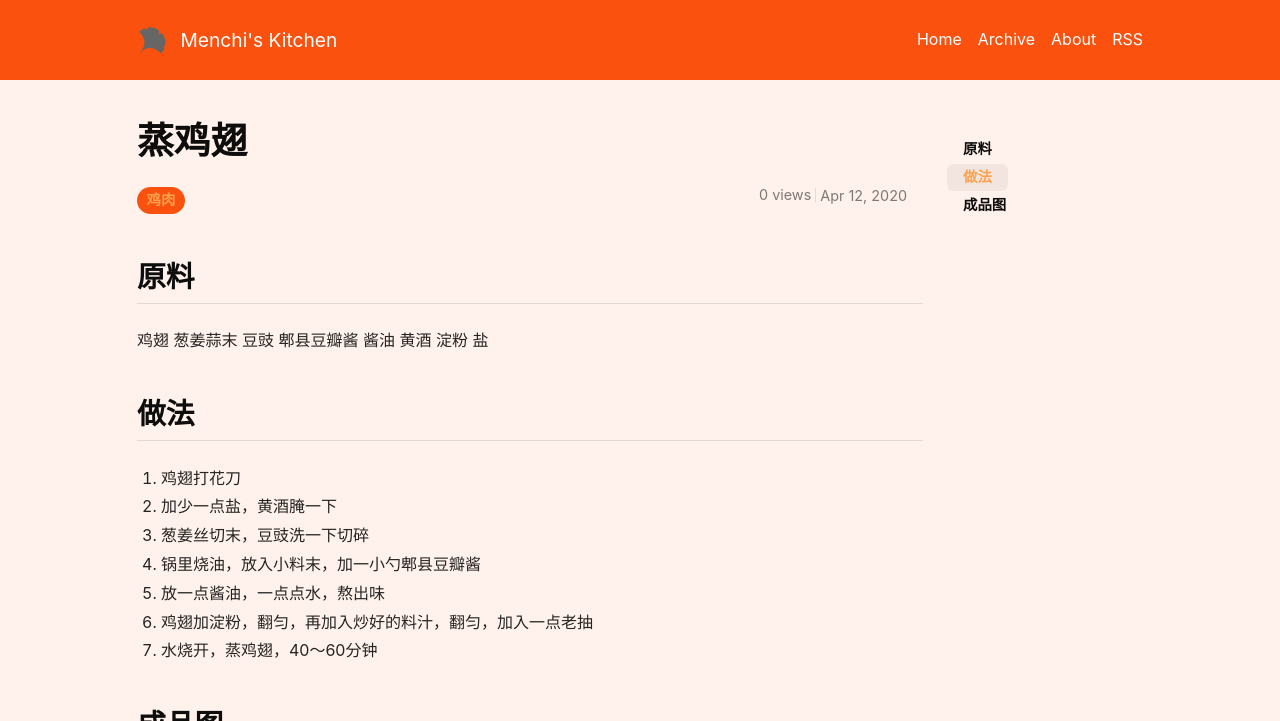
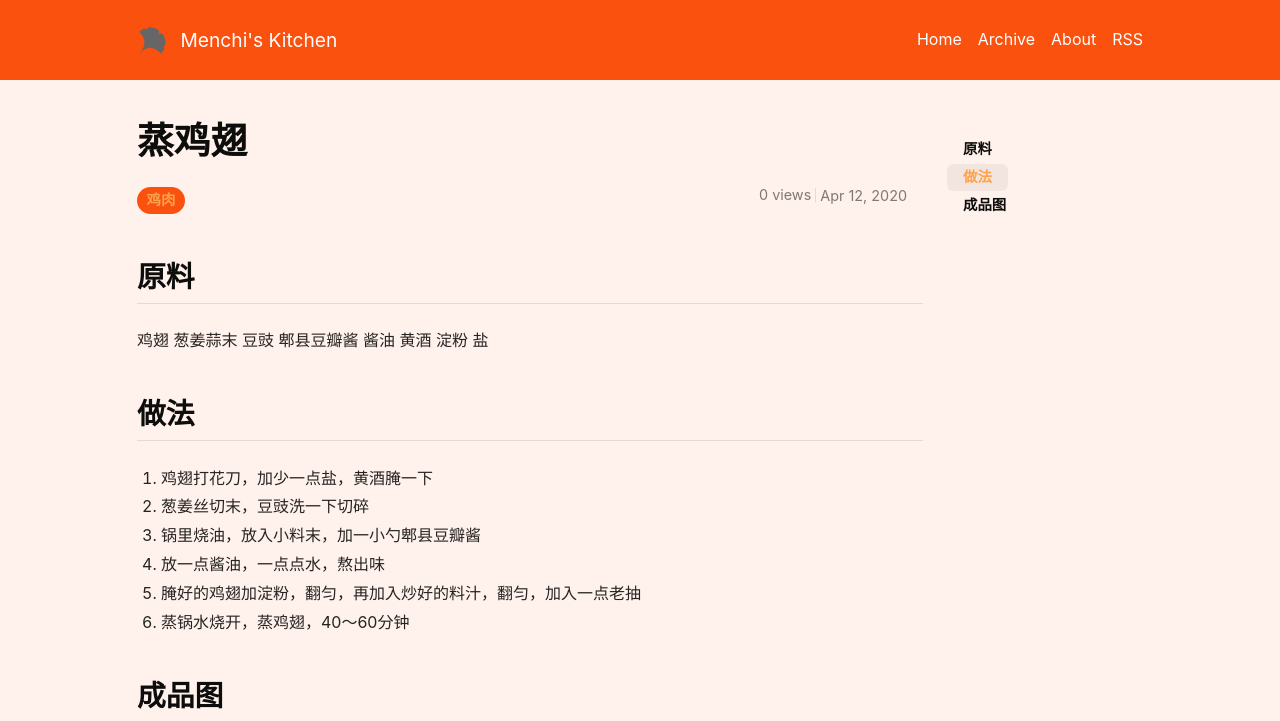
Before and after one commit to MenchiG/cooking, a Jekyll site: the page built from _posts/2020-04-12-蒸鸡翅.md, in a window 1280 px wide and 900 px high, cut to the strip 0-721 px from the top of the window. Built offline with Jekyll 4.4.1, drawn with Linux system fonts in a browser that asks for light colours; nearby versions of some CDN libraries; comment, search, counter and statistics services are not loaded.

Commit message:
Update 2020-04-12-蒸鸡翅.md

```diff
--- a/_posts/2020-04-12-蒸鸡翅.md
+++ b/_posts/2020-04-12-蒸鸡翅.md
@@ -21,13 +21,12 @@ picture_frame: shadow
 
 ## 做法
 
-1. 鸡翅打花刀
-2. 加少一点盐，黄酒腌一下
-3. 葱姜丝切末，豆豉洗一下切碎
-4. 锅里烧油，放入小料末，加一小勺郫县豆瓣酱
-5. 放一点酱油，一点点水，熬出味
-6. 鸡翅加淀粉，翻匀，再加入炒好的料汁，翻匀，加入一点老抽
-7. 水烧开，蒸鸡翅，40～60分钟
+1. 鸡翅打花刀，加少一点盐，黄酒腌一下
+2. 葱姜丝切末，豆豉洗一下切碎
+3. 锅里烧油，放入小料末，加一小勺郫县豆瓣酱
+4.   放一点酱油，一点点水，熬出味
+5. 腌好的鸡翅加淀粉，翻匀，再加入炒好的料汁，翻匀，加入一点老抽
+6. 蒸锅水烧开，蒸鸡翅，40～60分钟
 
 
 
```
